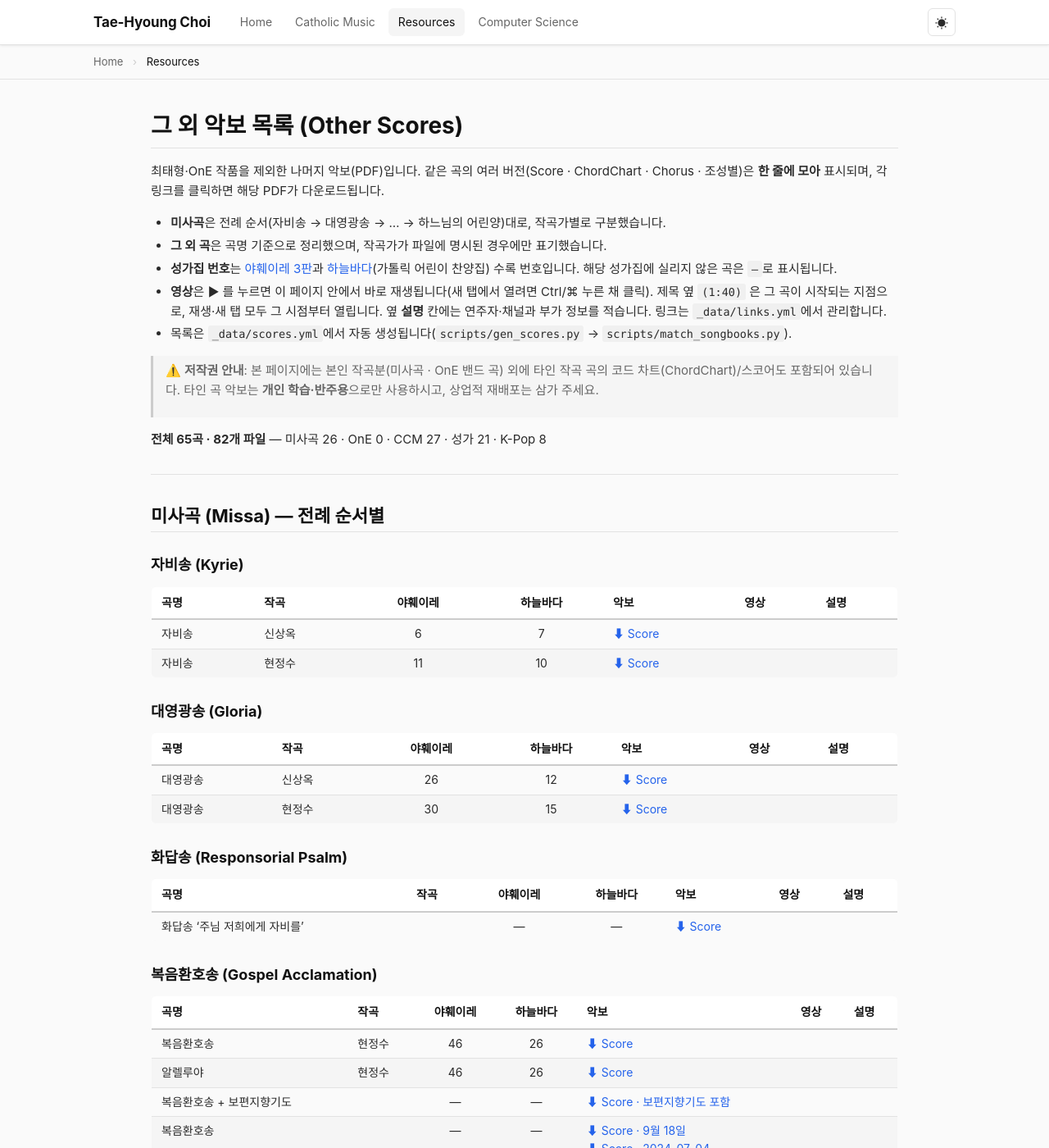
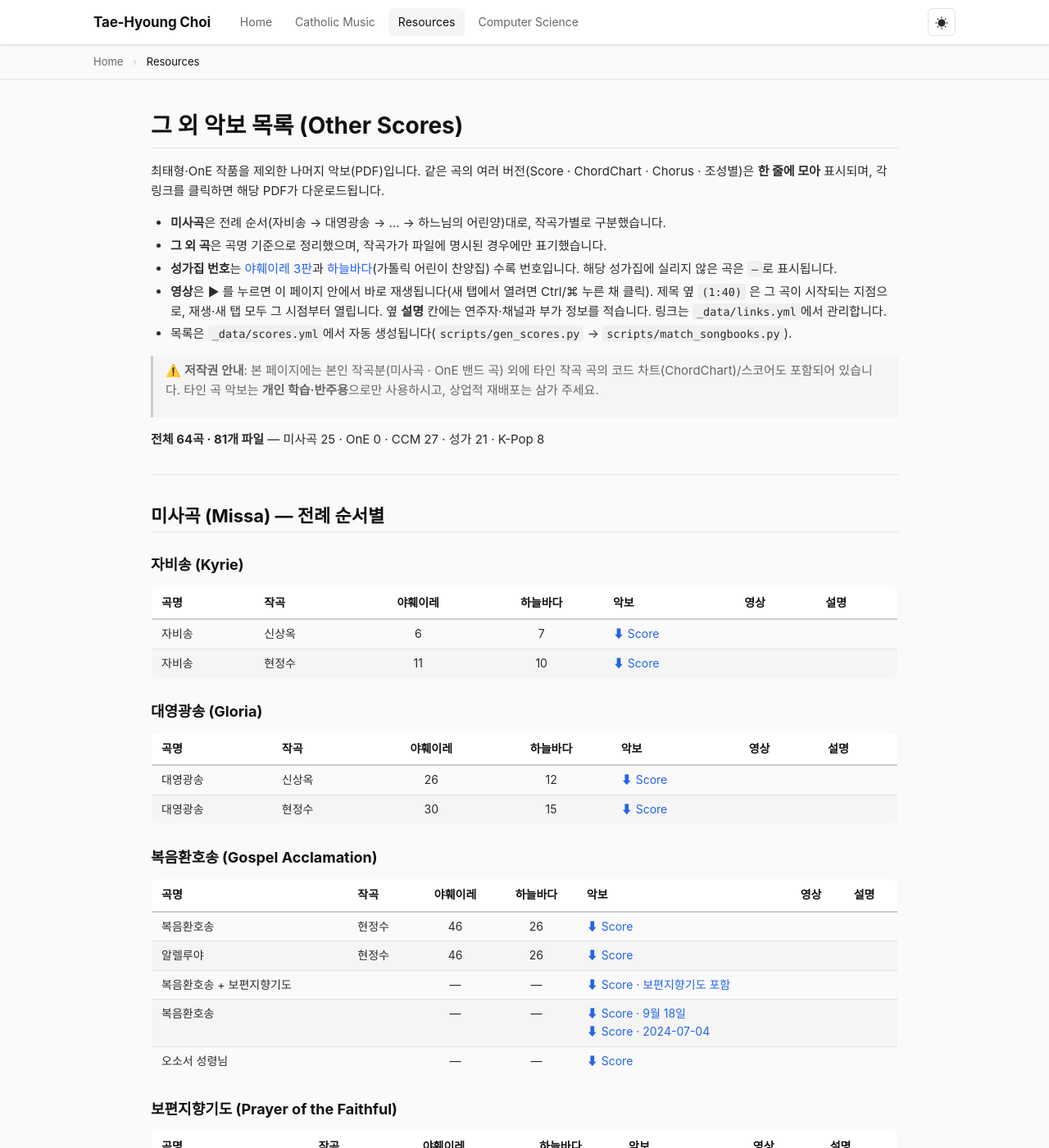
Before and after one commit to selmo/selmo.github.io, a Jekyll site: the page built from resources/OnE-Scores.md, in a window 1280 px wide and 1400 px high. Shown: the whole window at 82% size. Built offline with Jekyll 4.4.1, drawn with Linux system fonts in a browser that asks for light colours.

Commit message:
fix: 화답송 '주님 저희에게 자비를'을 최태형 작곡분으로 지정
파일명에 작곡가가 없어 미상으로 남았고 비공개 페이지로 분류돼 있었다.
제목도 파일마다 "화답송 '주님 저희에게 자비를'" 과 "주님 저희에게 자비를"
두 갈래였는데 후자로 통일했다(파트가 이미 화답송이라 제목에 중복 불필요).

공개 22 → 23곡(34 → 35파일), 비공개 65 → 64곡(82 → 81파일).

Co-Authored-By: Claude Opus 5 (1M context) <noreply@anthropic.com>

```diff
--- a/_data/links.yml
+++ b/_data/links.yml
@@ -55,8 +55,8 @@ items:
   - title: "내 영혼아 주님을"
     composer: "최태형"
     videos: []
-  - title: "화답송 '주님 저희에게 자비를'"
-    composer: ""
+  - title: "주님 저희에게 자비를"
+    composer: "최태형"
     videos: []
 
   # ── 복음환호송 ──
--- a/_data/scores.yml
+++ b/_data/scores.yml
@@ -125,9 +125,9 @@ items:
     label: "Score"
   - path: "resources/OnE-Scores/Missa/화답송/[Score] 화답송 - 주님저희에게자비를.pdf"
     url: "/resources/OnE-Scores/Missa/%E1%84%92%E1%85%AA%E1%84%83%E1%85%A1%E1%86%B8%E1%84%89%E1%85%A9%E1%86%BC/%5BScore%5D%20%ED%99%94%EB%8B%B5%EC%86%A1%20-%20%EC%A3%BC%EB%8B%98%EC%A0%80%ED%9D%AC%EC%97%90%EA%B2%8C%EC%9E%90%EB%B9%84%EB%A5%BC.pdf"
-    title: "화답송 '주님 저희에게 자비를'"
-    composer: ""
-    public: false
+    title: "주님 저희에게 자비를"
+    composer: "최태형"
+    public: true
     artist: ""
     category: missa
     mass_part: "responsorial_psalm"
@@ -136,7 +136,7 @@ items:
     haneulbada: null
     key: ""
     note: ""
-    group: "missa-화답송'주님저희에게자비를'-"
+    group: "missa-주님저희에게자비를-최태형"
     label: "Score"
   - path: "resources/OnE-Scores/Missa/합창악보/복음 환호송.pdf"
     url: "/resources/OnE-Scores/Missa/%E1%84%92%E1%85%A1%E1%86%B8%E1%84%8E%E1%85%A1%E1%86%BC%E1%84%8B%E1%85%A1%E1%86%A8%E1%84%87%E1%85%A9/%E1%84%87%E1%85%A9%E1%86%A8%E1%84%8B%E1%85%B3%E1%86%B7%20%E1%84%92%E1%85%AA%E1%86%AB%E1%84%92%E1%85%A9%E1%84%89%E1%85%A9%E1%86%BC.pdf"
--- a/scripts/gen_scores.py
+++ b/scripts/gen_scores.py
@@ -81,8 +81,8 @@ CORRECTIONS = {
     "주님의기도-주님께나라와[최태형].pdf": dict(title="주님의 기도", composer="최태형", mass_part="lords_prayer", note="주님께 나라와"),
     "마침영광송-아멘 [최태형,야훼이레118].pdf": dict(title="마침영광송", composer="최태형", mass_part="doxology", yahure=118, note="아멘 포함"),
     "보편지향기도 (어린이미사).pdf": dict(title="보편지향기도", composer="", mass_part="prayer_of_faithful", note="어린이미사"),
-    "화답송 - 주님저희에게자비를.pdf": dict(title="화답송 '주님 저희에게 자비를'", composer="", mass_part="responsorial_psalm"),
-    "주님저희에게자비를.pdf": dict(title="주님 저희에게 자비를", composer="", mass_part="responsorial_psalm"),
+    "화답송 - 주님저희에게자비를.pdf": dict(title="주님 저희에게 자비를", composer="최태형", mass_part="responsorial_psalm"),
+    "주님저희에게자비를.pdf": dict(title="주님 저희에게 자비를", composer="최태형", mass_part="responsorial_psalm"),
     "삼위일체.pdf": dict(title="삼위일체", composer="", mass_part="other"),
     "오소서성령님저희마음을가득채우시어저희안에사랑의불이타오르게하소서.pdf": dict(title="오소서 성령님", composer="", mass_part="other"),
     "아멘.pdf": dict(title="아멘", composer="", mass_part="amen"),
```
